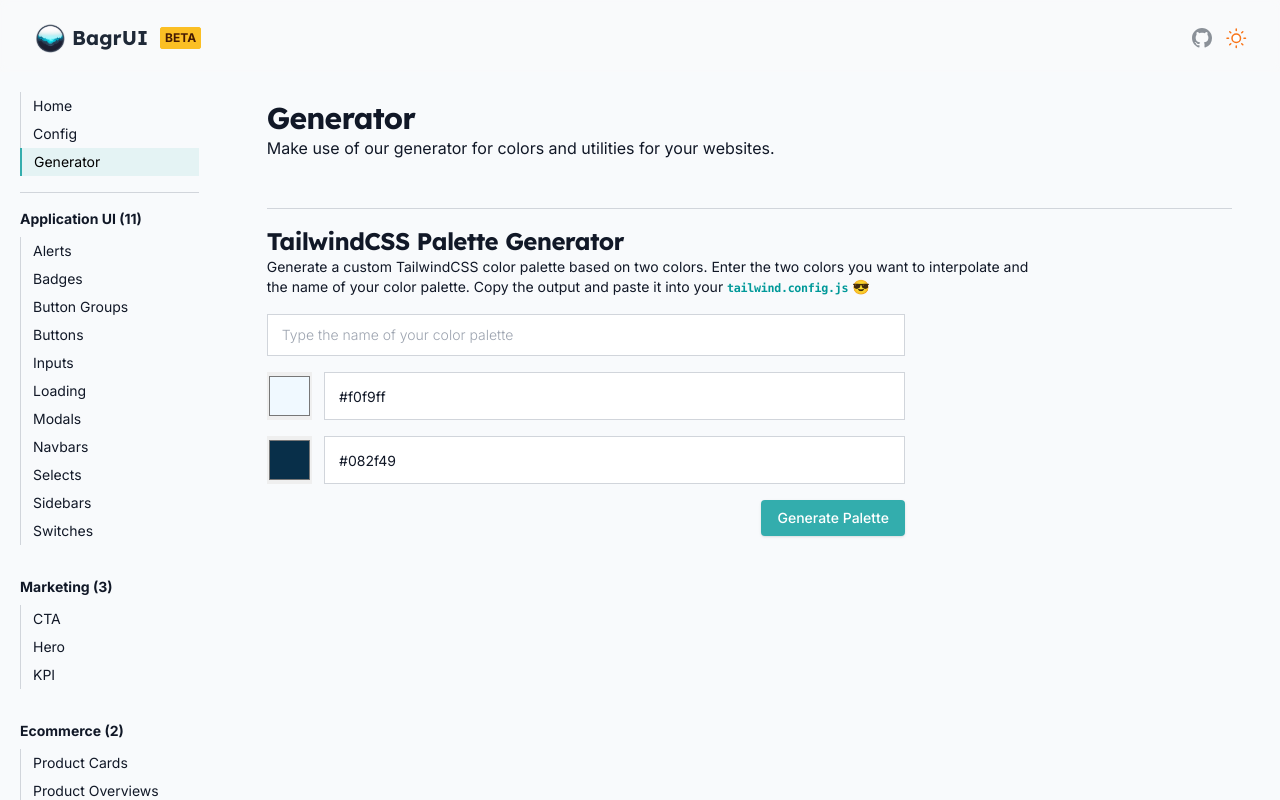
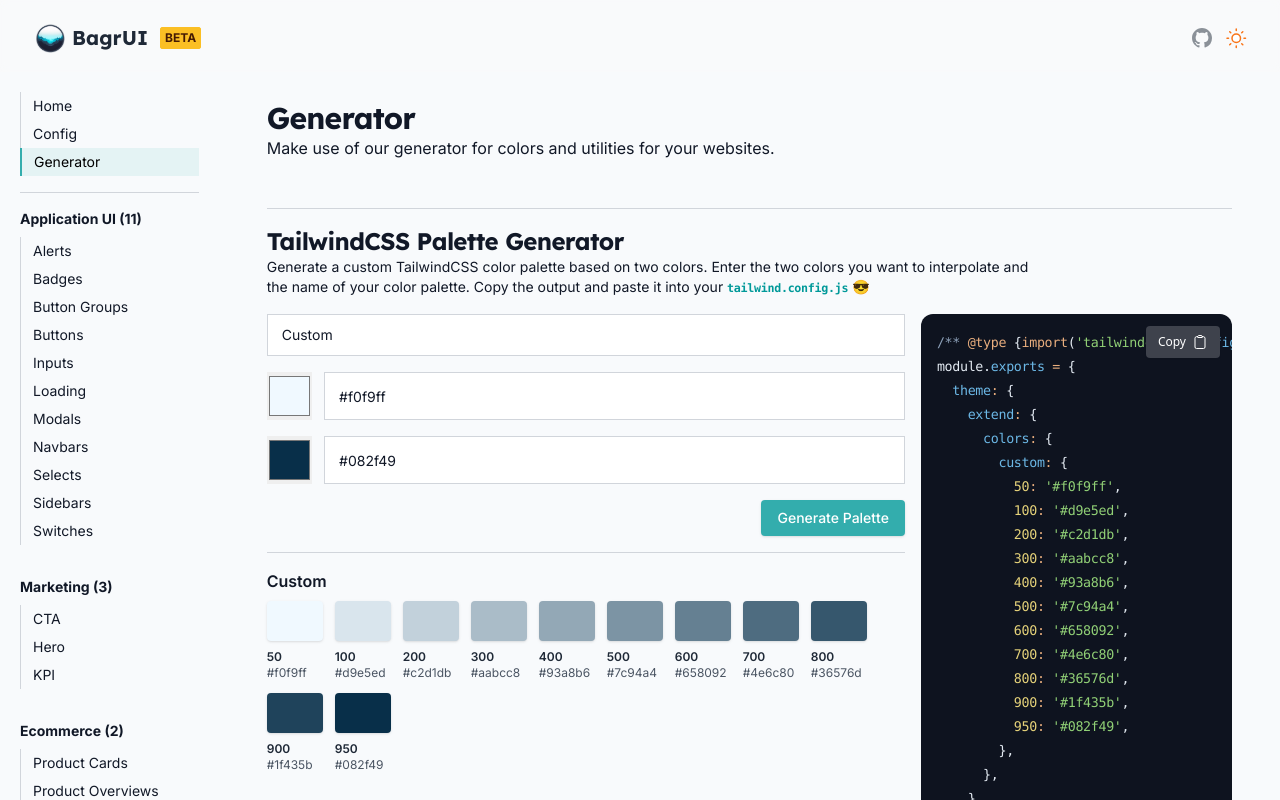
Before and after one commit to kiko-g/bagr-ui, a Next.js app: page /generator in a window 1280 px wide. Shown: the top 800 px of the page. Built offline with nearby package versions, Linux system fonts and the light colour scheme.

Commit message:
add: generator instant demo

```diff
--- a/components/ComponentShowcase.tsx
+++ b/components/ComponentShowcase.tsx
@@ -52,8 +52,8 @@ export function ComponentShowcase({ name, path, collapseAll = false, Component }
           className={clsx(
             inter.className,
             isOpen
-              ? "bg-slate-800 text-white dark:bg-secondary"
-              : "font-normal hover:text-primary dark:hover:text-secondary",
+              ? "bg-primary-900 text-white dark:bg-secondary"
+              : "bg-primary-50 font-normal hover:text-primary dark:bg-secondary/10 dark:hover:text-secondary",
             "flex items-center justify-between gap-x-1.5 px-3.5 py-2.5 transition-all ease-in-out",
           )}
         >
--- a/pages/generator.tsx
+++ b/pages/generator.tsx
@@ -1,4 +1,4 @@
-import React from "react"
+import React, { useEffect } from "react"
 import clsx from "clsx"
 import { Lexend } from "next/font/google"
 import { Layout } from "@/components/Layout"
@@ -20,8 +20,8 @@ type TailwindPalette = {
 }
 
 export default function Generator() {
-  const [firstColor, setFirstColor] = React.useState<ColorHex>("#f0f9ff")
-  const [secondColor, setSecondColor] = React.useState<ColorHex>("#082f49")
+  const [firstColor, setFirstColor] = React.useState<ColorHex | "">("")
+  const [secondColor, setSecondColor] = React.useState<ColorHex | "">("")
   const [tailwindPalette, setTailwindPalette] = React.useState<TailwindPalette>({
     name: "",
     combos: [],
@@ -29,12 +29,28 @@ export default function Generator() {
   })
 
   function generateTailwindPalette() {
+    if (!firstColor || !secondColor) return
     if (!isValidHex(firstColor) || !isValidHex(secondColor)) return
 
     const tailwindCombos = interpolateTailwindPalette(firstColor, secondColor)
     const tailwindConfig = writeTailwindPalette(tailwindPalette.name || "custom", tailwindCombos)
     setTailwindPalette({ ...tailwindPalette, combos: tailwindCombos, config: tailwindConfig })
   }
+
+  useEffect(() => {
+    const trial = {
+      firstColor: "#f0f9ff" as ColorHex,
+      secondColor: "#082f49" as ColorHex,
+      name: "Custom" as string,
+    }
+
+    setFirstColor(trial.firstColor)
+    setSecondColor(trial.secondColor)
+
+    const tailwindCombos = interpolateTailwindPalette(trial.firstColor, trial.secondColor)
+    const tailwindConfig = writeTailwindPalette(trial.name, tailwindCombos)
+    setTailwindPalette({ name: trial.name, combos: tailwindCombos, config: tailwindConfig })
+  }, [])
 
   return (
     <Layout location="Generator" sidebar>
```
